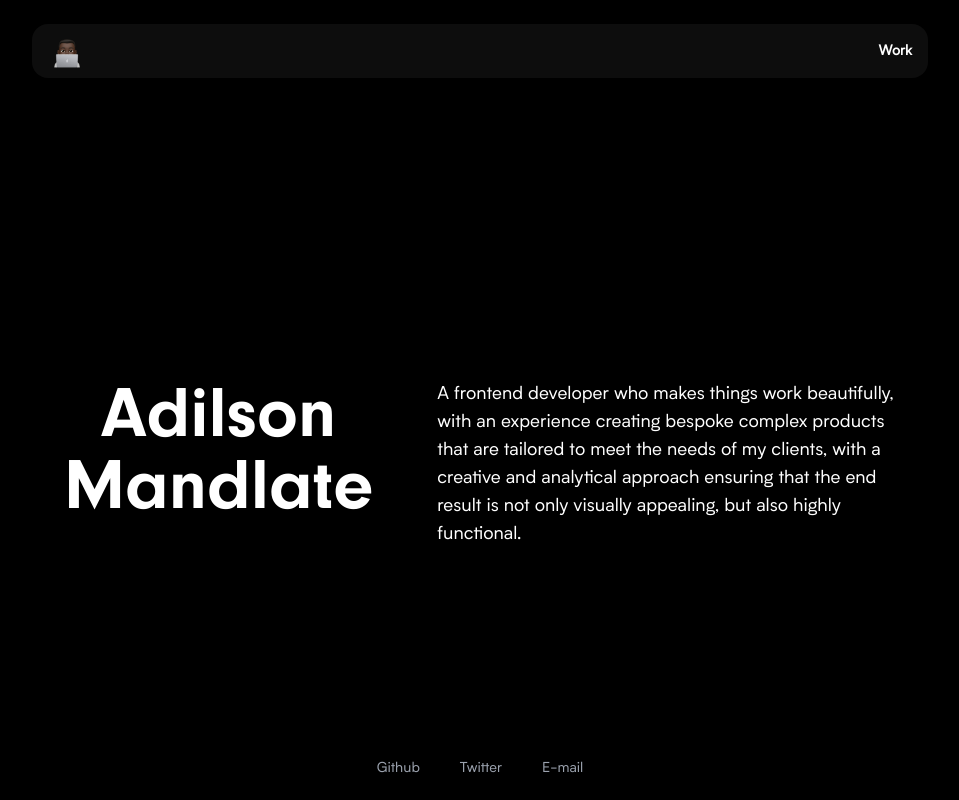
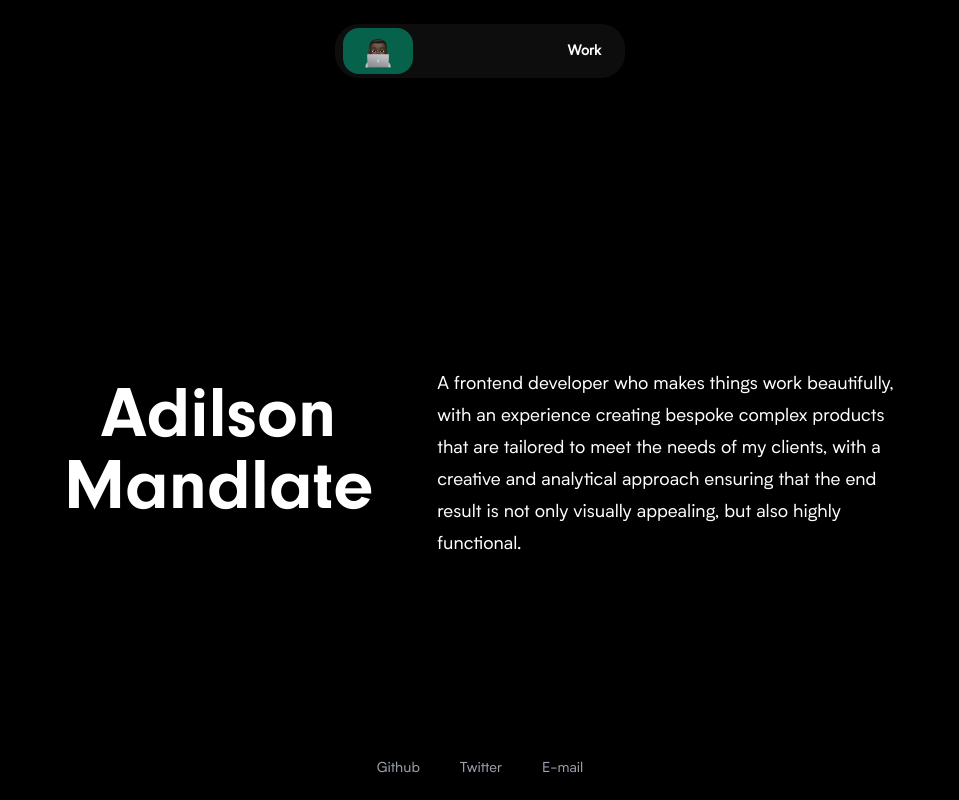
Before and after one commit to adilsonmandlate/adilsonmandlate.dev, a Next.js app: page / in a window 1280 px wide. Shown: the whole page, without its empty margins (160-1119 px from the left). Built offline with nearby package versions, Linux system fonts and the light colour scheme; what @tailwindcss/typography would draw is missing.

Commit message:
feat: make small adjustments overall design

```diff
--- a/src/components/Navbar/Navbar.js
+++ b/src/components/Navbar/Navbar.js
@@ -1,14 +1,19 @@
 import Link from "next/link";
 import Image from "next/image";
-import { useRouter } from "next/router";
+import { usePathname } from "next/navigation";
 
 const Navbar = () => {
-  const router = useRouter();
+  const activeRoute = usePathname();
 
   return (
-    <nav className="fixed z-10 top-0 right-0 left-0 max-w-4xl w-full mx-auto py-6 px-6 lg:px-0">
-      <div className="flex flex-row font-bold items-center justify-between rounded-2xl py-2 px-4 bg-gray-900 bg-opacity-5 dark:bg-white dark:bg-opacity-5 backdrop-blur">
-        <Link href="/" className="text-gray-800 dark:text-white no-underline">
+    <nav className="fixed z-10 top-0 right-0  left-0 max-w-[290px] w-full mx-auto py-6 px-6 lg:px-0">
+      <div className="flex flex-row font-bold items-center justify-between rounded-3xl py-1 px-2 bg-gray-900 bg-opacity-5 dark:bg-white dark:bg-opacity-5 backdrop-blur">
+        <Link
+          href="/"
+          className={`no-underline px-4 py-1 rounded-2xl  duration-500 ${
+            activeRoute === "/" && "bg-custom-green"
+          }`}
+        >
           <Image
             src="/icon-512.png"
             width={38}
@@ -20,10 +25,8 @@ const Navbar = () => {
         <div className="flex items-center">
           <Link
             href="/work/"
-            className={`no-underline text-sm transition-all duration-500 hover:text-custom-dark-green dark:hover:text-custom-green ${
-              router.pathname.includes("/work")
-                ? "text-custom-dark-green dark:text-custom-green"
-                : "text-gray-800 dark:text-white"
+            className={`no-underline text-sm transition-all text-white px-4 py-3 rounded-2xl duration-500 ${
+              activeRoute === "/work" && "bg-custom-green"
             } `}
           >
             Work
--- a/src/pages/_app.js
+++ b/src/pages/_app.js
@@ -13,8 +13,8 @@ function MyApp({ Component, pageProps }) {
       <div className="flex flex-col min-h-screen">
         <Navbar />
         <main
-          className={`grid flex-col flex-1 my-0 mx-auto max-w-4xl w-full py-32 px-8 h-full ${
-            router.pathname !== "/" ? "pb-0" : "pt-20 pb-0 sm:pt-56 sm:pb-8"
+          className={`grid flex-1 my-0 mx-auto max-w-4xl w-full py-32 px-8  ${
+            router.pathname !== "/" ? "pb-0" : "pt-0 pb-0 sm:pt-56 sm:pb-8"
           }`}
         >
           <div>
--- a/src/pages/_document.js
+++ b/src/pages/_document.js
@@ -6,6 +6,7 @@ class MyDocument extends Document {
       <Html lang="en" className="min-h-full">
         <Head>
           <meta name="robots" content="follow, index" />
+          <meta name="theme-color" content="#000000" />
           <link
             rel="preload"
             href="/fonts/Biotif.woff2"
@@ -26,7 +27,7 @@ class MyDocument extends Document {
           />
           <meta
             name="description"
-            content="Adilson Mandlate | Front end developer based in Mozambique."
+            content="Adilson Mandlate | Front end developer"
           />
           <meta
             property="og:description"
--- a/src/pages/index.js
+++ b/src/pages/index.js
@@ -13,7 +13,7 @@ export default function Home() {
           Adilson Mandlate
         </h1>
 
-        <p className="text-lg mt-7 md:mt-0 md:ml-16 leading-7 max-w-2xl text-gray-800 dark:text-white">
+        <p className="text-lg mt-7 md:mt-0 md:ml-16 leading-8 max-w-2xl text-gray-800 dark:text-white">
           A frontend developer who makes things work beautifully, with an
           experience creating bespoke complex products that are tailored to meet
           the needs of my clients, with a creative and analytical approach
--- a/src/pages/work.js
+++ b/src/pages/work.js
@@ -10,7 +10,7 @@ const Work = ({ projects }) => (
     </Head>
 
     <header className="pb-9">
-      <h1 className="text-5xl font-heading tracking-tight mb-4 bg-gradient-to-r from-red-600 via-orange-400 to-yellow-400 inline-block text-transparent bg-clip-text">
+      <h1 className="text-5xl font-heading tracking-tight mb-4 bg-gradient-to-r from-[#1abc9c]  to-[#3498db] inline-block text-transparent bg-clip-text">
         Code. Eat. Sleep. Repeat.
       </h1>
 
@@ -26,7 +26,7 @@ const Work = ({ projects }) => (
             <h2 className="text-lg font-heading font-bold text-black dark:text-white">
               {project.title}
             </h2>
-            <div className="text-base project-content__description">
+            <div className="text-base leading-7 project-content__description">
               <p>{project.description}</p>
             </div>
             <div>
--- a/tailwind.config.js
+++ b/tailwind.config.js
@@ -32,6 +32,9 @@ module.exports = {
       },
       height: {
         main: "100%",
+      },
+      colors: {
+        "custom-green": "#07624b",
       },
       textColor: {
         title: "#2c3e50",
```
Also changed, not shown: public/site.webmanifest.
